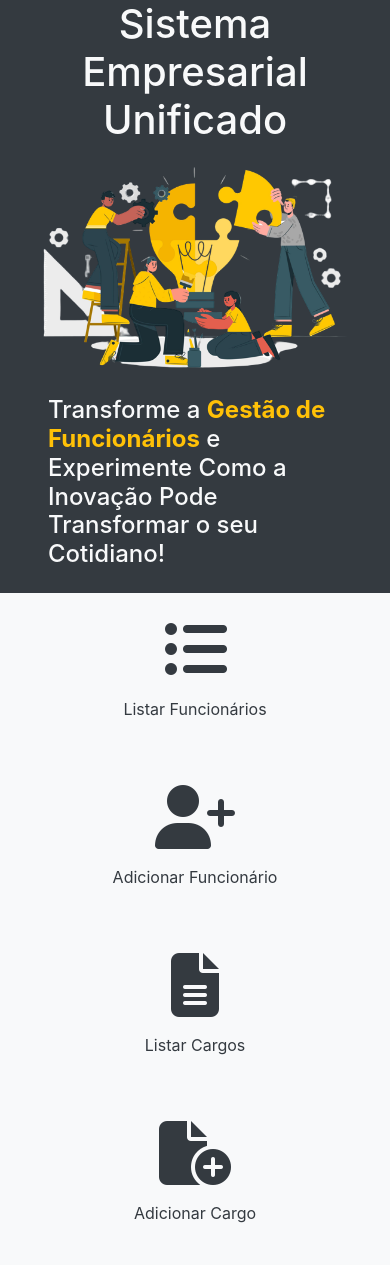
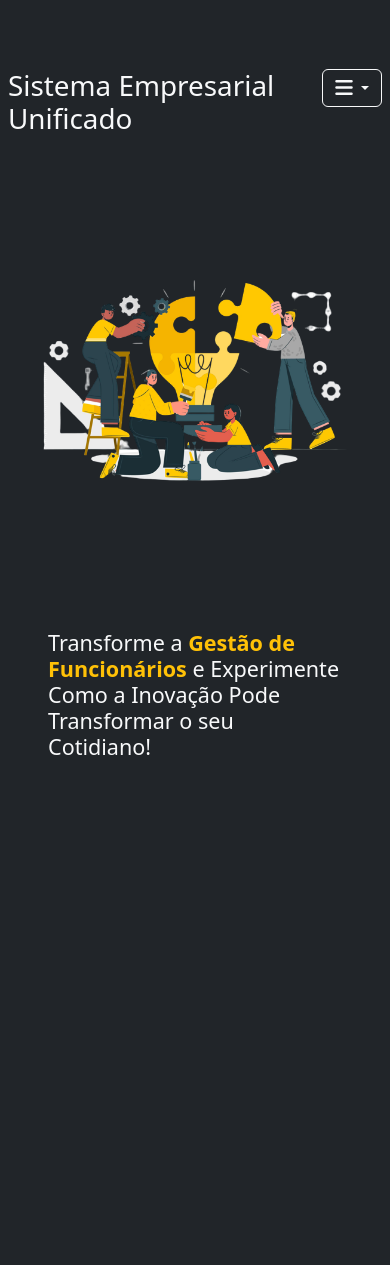
Before and after one commit to DelisG/sistema-empresarial-unificado, a PHP site: page / in a window 390 px wide. After the commit the page ends 755 px from the top, so only its background shows below. Run offline with PHP 8.4, Linux system fonts and the light colour scheme.

Commit message:
📱 Ajustes de Responsividade

```diff
--- a/index.php
+++ b/index.php
@@ -4,32 +4,47 @@
 <head>
     <meta charset="utf-8">
     <link rel="stylesheet" href="assets/style.css">
-    <link rel="stylesheet" href="https://stackpath.bootstrapcdn.com/bootstrap/4.1.3/css/bootstrap.min.css" integrity="sha384-MCw98/SFnGE8fJT3GXwEOngsV7Zt27NXFoaoApmYm81iuXoPkFOJwJ8ERdknLPMO" crossorigin="anonymous">
+    <link href="https://cdn.jsdelivr.net/npm/bootstrap@5.3.2/dist/css/bootstrap.min.css" rel="stylesheet" integrity="sha384-T3c6CoIi6uLrA9TneNEoa7RxnatzjcDSCmG1MXxSR1GAsXEV/Dwwykc2MPK8M2HN" crossorigin="anonymous">
     <link rel="stylesheet" href="https://cdnjs.cloudflare.com/ajax/libs/font-awesome/6.4.2/css/all.min.css" integrity="sha512-z3gLpd7yknf1YoNbCzqRKc4qyor8gaKU1qmn+CShxbuBusANI9QpRohGBreCFkKxLhei6S9CQXFEbbKuqLg0DA==" crossorigin="anonymous" referrerpolicy="no-referrer" />
+    <script src="https://cdn.jsdelivr.net/npm/bootstrap@5.3.2/dist/js/bootstrap.bundle.min.js" integrity="sha384-C6RzsynM9kWDrMNeT87bh95OGNyZPhcTNXj1NW7RuBCsyN/o0jlpcV8Qyq46cDfL" crossorigin="anonymous"></script>
     <title>Página Inicial</title>
 </head>
 
-<body class="bg-danger">
+<body>
     <main class="h-100">
 
         <div class="row h-100 m-0">
-            <div class="col-md-8 p-0">
-                <div class="bg-dark d-flex align-items-center justify-content-around flex-column h-100">
+            <div class="col-lg-8 p-0 h-100 bg-dark">
+                <div class="d-flex align-items-center justify-content-around flex-column h-100">
 
-                    <h1 class="text-light text-wrap text-center px-5">Sistema Empresarial Unificado</h1>
+                    <div class="d-flex justify-content-between flex-row">
+                        <h1 class="text-light text-wrap m-2">Sistema Empresarial Unificado</h1>
+
+                        <div class="dropdown ">
+                            <a class="d-block d-lg-none btn btn-outline-light dropdown-toggle m-2" href="#" role="button" data-bs-toggle="dropdown" aria-expanded="false">
+                                <i class="fa-solid fa-bars fa-lg"></i>
+                            </a>
+
+                            <ul class="dropdown-menu">
+                                <li><a class="dropdown-item" href="#">Listar Funcionários</a></li>
+                                <li><a class="dropdown-item" href="#">Adicionar Funcionário</a></li>
+                                <li><a class="dropdown-item" href="#">Listar Cargos</a></li>
+                                <li><a class="dropdown-item" href="#">Adicionar Cargo</a></li>
+                            </ul>
+                        </div>
+
+
+                    </div>
                     <img src="assets/img/img-funcionarios.png" alt="funcionarios colaborativos" class="img-fluid">
 
                     <h4 class="text-light text-wrap px-5 py-3">Transforme a <strong class="text-warning">Gestão de Funcionários</strong>  e Experimente Como a Inovação Pode Transformar o seu Cotidiano!</h4>
                 </div>
-
             </div>
 
+            <div class="col-md  d-none d-lg-block  bg-light p-0">
+                <div class="row m-0  d-flex align-items-center justify-content-center h-100">
 
-
-            <div class="col-md-4 bg-light d-flex align-items-center justify-content-center p-0">
-                <div class="row m-0">
-
-                    <div class="col-sm-6 my-4 text-center">
+                    <div class="col-sm-6 text-center">
                         <a href="read-funcionario.php">
                             <p class="text-dark"><i class="fa-solid fa-list-ul fa-4x"></i></p>
                             <p class="text-dark">Listar Funcionários</p>
@@ -37,21 +52,21 @@
                     </div>
 
 
-                    <div class="col-sm-6 my-4 text-center">
+                    <div class=" col-sm-6 text-center">
                         <a href="create-funcionario.php">
                             <p class="text-dark"><i class="fa-solid fa-user-plus fa-4x"></i></p>
                             <p class="text-dark">Adicionar Funcionário</p>
                         </a>
                     </div>
 
-                    <div class="col-sm-6 my-4 text-center">
+                    <div class="col-sm-6 text-center">
                         <a href="cargos.php">
                             <p class="text-dark"><i class="fa-solid fa-file-lines fa-4x"></i></p>
                             <p class="text-dark">Listar Cargos</p>
                         </a>
                     </div>
 
-                    <div class="col-sm-6 my-4 text-center">
+                    <div class="col-sm-6 text-center">
                         <a href="create-cargo.php">
                             <p class="text-dark"><i class="fa-solid fa-file-circle-plus fa-4x"></i></p>
                             <p class="text-dark">Adicionar Cargo</p>
```
